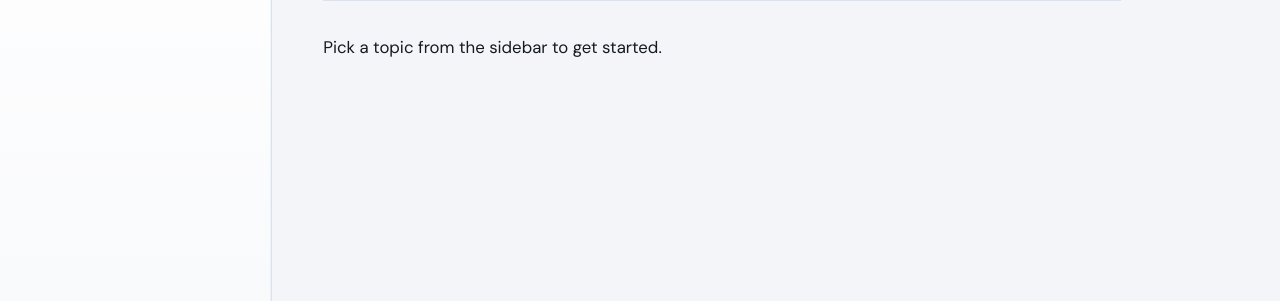
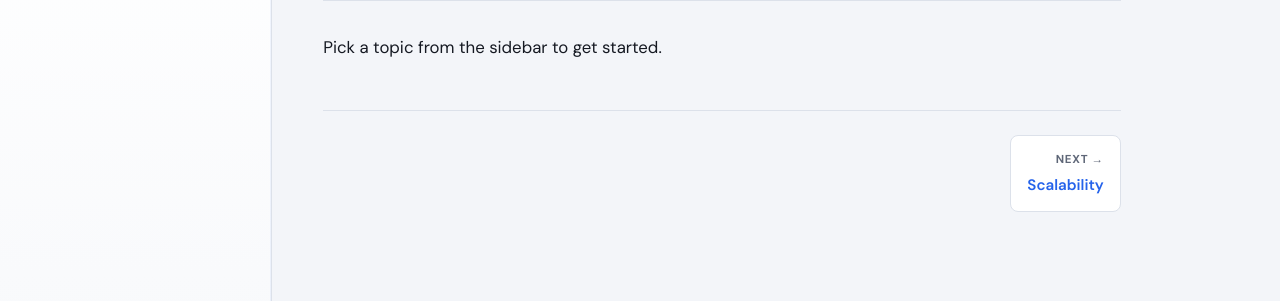
Before and after one commit to adnanrahin/adnanrahin.github.io, a Jekyll site: the page built from system-design/index.html, in a window 1280 px wide. Shown: the part 210-511 px from the top of the page. Built offline with Jekyll 4.4.1, drawn with Linux system fonts in a browser that asks for light colours.

Commit message:
Add previous/next navigation to System Design docs

```diff
--- /dev/null
+++ b/_includes/system-design-pager.html
@@ -0,0 +1,72 @@
+{% assign sd_next = nil %}
+{% assign sd_prev = nil %}
+{% assign sd_index = -1 %}
+{% assign sd_i = 0 %}
+{% assign sd_found = false %}
+
+{% if page.sd_slug == 'overview' %}
+  {% for group in site.data.system_design_nav %}
+    {% for item in group.items %}
+      {% unless sd_next %}
+        {% assign sd_next = item %}
+      {% endunless %}
+    {% endfor %}
+  {% endfor %}
+{% else %}
+  {% for group in site.data.system_design_nav %}
+    {% for item in group.items %}
+      {% if sd_found and sd_next == nil %}
+        {% assign sd_next = item %}
+      {% endif %}
+      {% if page.sd_slug == item.slug %}
+        {% assign sd_found = true %}
+        {% assign sd_index = sd_i %}
+      {% elsif sd_found == false %}
+        {% assign sd_prev = item %}
+      {% endif %}
+      {% assign sd_i = sd_i | plus: 1 %}
+    {% endfor %}
+  {% endfor %}
+{% endif %}
+
+{% assign sd_has_pager = false %}
+{% if page.sd_slug == 'overview' and sd_next %}
+  {% assign sd_has_pager = true %}
+{% elsif page.sd_slug != 'overview' %}
+  {% if sd_prev or sd_index == 0 or sd_next %}
+    {% assign sd_has_pager = true %}
+  {% endif %}
+{% endif %}
+
+{% if sd_has_pager %}
+<nav class="docs-pager" aria-label="Topic navigation">
+  <div class="docs-pager__item docs-pager__item--prev">
+    {% if page.sd_slug == 'overview' %}
+      <span class="docs-pager__placeholder"></span>
+    {% elsif sd_index == 0 %}
+      <a href="{{ '/system-design/' | relative_url }}" class="docs-pager__link">
+        <span class="docs-pager__label">Previous</span>
+        <span class="docs-pager__title">System Design</span>
+      </a>
+    {% elsif sd_prev %}
+      <a href="{{ '/system-design/' | append: sd_prev.slug | append: '/' | relative_url }}" class="docs-pager__link">
+        <span class="docs-pager__label">Previous</span>
+        <span class="docs-pager__title">{{ sd_prev.title }}</span>
+      </a>
+    {% else %}
+      <span class="docs-pager__placeholder"></span>
+    {% endif %}
+  </div>
+
+  <div class="docs-pager__item docs-pager__item--next">
+    {% if sd_next %}
+      <a href="{{ '/system-design/' | append: sd_next.slug | append: '/' | relative_url }}" class="docs-pager__link">
+        <span class="docs-pager__label">Next</span>
+        <span class="docs-pager__title">{{ sd_next.title }}</span>
+      </a>
+    {% else %}
+      <span class="docs-pager__placeholder"></span>
+    {% endif %}
+  </div>
+</nav>
+{% endif %}
--- a/_layouts/system-design-docs.html
+++ b/_layouts/system-design-docs.html
@@ -40,6 +40,7 @@ layout: default
       <div class="docs-content post-content">
         {{ content }}
       </div>
+      {% include system-design-pager.html %}
     </article>
   </div>
 </div>
--- a/assets/css/style.css
+++ b/assets/css/style.css
@@ -1237,6 +1237,74 @@ a.docs-rail__link:hover {
   font-weight: 700;
 }
 
+.docs-pager {
+  display: grid;
+  grid-template-columns: 1fr 1fr;
+  gap: 1rem;
+  margin-top: 3rem;
+  padding-top: 1.5rem;
+  border-top: 1px solid var(--border);
+}
+
+.docs-pager__item--next {
+  text-align: right;
+}
+
+.docs-pager__link {
+  display: inline-block;
+  max-width: 100%;
+  padding: 0.85rem 1rem;
+  border: 1px solid var(--border);
+  border-radius: var(--radius-sm);
+  background: var(--bg-card);
+  color: inherit;
+  transition: border-color 0.15s, box-shadow 0.15s;
+}
+.docs-pager__link:hover {
+  border-color: var(--accent);
+  color: inherit;
+  box-shadow: var(--shadow-sm);
+}
+
+.docs-pager__label {
+  display: block;
+  font-size: 0.72rem;
+  font-weight: 700;
+  letter-spacing: 0.06em;
+  text-transform: uppercase;
+  color: var(--text-muted);
+  margin-bottom: 0.25rem;
+}
+
+.docs-pager__item--prev .docs-pager__label::before {
+  content: "← ";
+}
+
+.docs-pager__item--next .docs-pager__label::after {
+  content: " →";
+}
+
+.docs-pager__title {
+  display: block;
+  font-size: 0.95rem;
+  font-weight: 600;
+  color: var(--accent);
+}
+
+.docs-pager__placeholder {
+  display: block;
+  min-height: 1px;
+}
+
+@media (max-width: 640px) {
+  .docs-pager {
+    grid-template-columns: 1fr;
+  }
+  .docs-pager__item--next {
+    text-align: left;
+  }
+}
+
 .docs-hero {
   margin: 0 0 2.5rem;
   padding: 1.75rem 1.75rem 1.5rem;
```
